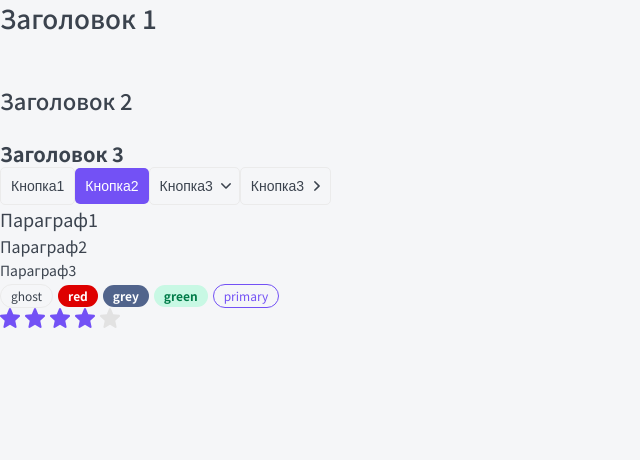
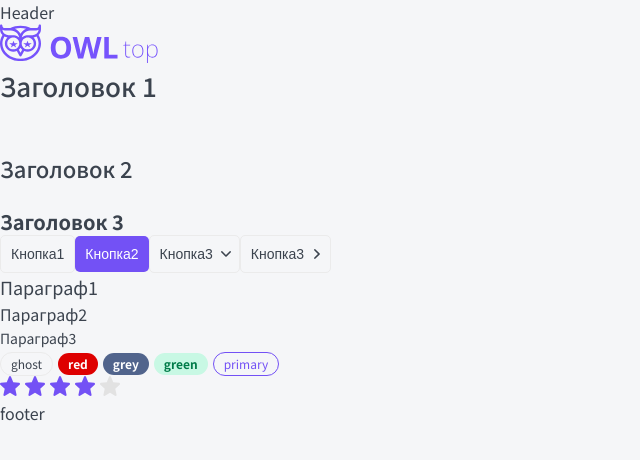
Before and after one commit to GaluzaMaksim996/React-Next-TS, a Next.js app: page / in a window 1280 px wide. Shown: the top 460 px of the page, without its empty margins (0-640 px from the left). Built offline with nearby package versions, Linux system fonts and the light colour scheme.

Commit message:
added HOC witLayout and layout project

```diff
--- /dev/null
+++ b/layout/Layout.props.ts
@@ -0,0 +1,5 @@
+import { ReactNode } from 'react';
+
+export interface LayoutProps {
+	children: ReactNode;
+}
--- /dev/null
+++ b/layout/Layout.tsx
@@ -0,0 +1,28 @@
+import { FunctionComponent } from 'react';
+import Footer from './Footer/Footer';
+import Header from './Header/Header';
+import { LayoutProps } from './Layout.props';
+import Sidebar from './Sidebar/Sidebar';
+
+const Layout = ({ children }: LayoutProps) => {
+  return (
+    <div>
+      <Header />
+      <Sidebar />
+      <main>{children}</main>
+      <Footer />
+    </div>
+  );
+};
+
+const withLayout = <T extends Record<string, unknown>>(Component: FunctionComponent<T>) => {
+  return function withLayoutComponent(props: T) {
+    return (
+      <Layout>
+        <Component {...props} />
+      </Layout>
+    );
+  };
+};
+
+export default withLayout;
--- a/layout/Sidebar/Sidebar.tsx
+++ b/layout/Sidebar/Sidebar.tsx
@@ -3,10 +3,12 @@ import styles from './Sidebar.module.css';
 import cn from 'classnames';
 import Logo from '../logo.svg';
 
-export const Sidebar = ({ className, ...props }: SidebarProps): JSX.Element => {
+const Sidebar = ({ className, ...props }: SidebarProps): JSX.Element => {
   return (
     <div className={cn(className, styles.sidebar)} {...props}>
       <Logo className={styles.logo} />
     </div>
   );
 };
+
+export default Sidebar;
--- a/pages/index.tsx
+++ b/pages/index.tsx
@@ -3,10 +3,11 @@ import Htag from '@/components/Htag/Htag';
 import P from '@/components/P/P';
 import Rating from '@/components/Rating/Rating';
 import Tag from '@/components/Tag/Tag';
+import withLayout from '@/layout/Layout';
 import Head from 'next/head';
 import { useState } from 'react';
 
-export default function Home() {
+function Home() {
   const [rating, setRating] = useState<number>(4);
   return (
     <>
@@ -22,7 +23,7 @@ export default function Home() {
           rel="stylesheet"
         />
       </Head>
-      <main>
+      <div>
         <Htag tag="h1">Заголовок 1</Htag>
         <Htag tag="h2">Заголовок 2</Htag>
         <Htag tag="h3">Заголовок 3</Htag>
@@ -47,7 +48,9 @@ export default function Home() {
         <Tag color="primary">primary</Tag>
 
         <Rating rating={rating} isEditable setRating={setRating} />
-      </main>
+      </div>
     </>
   );
 }
+
+export default withLayout(Home);
```
